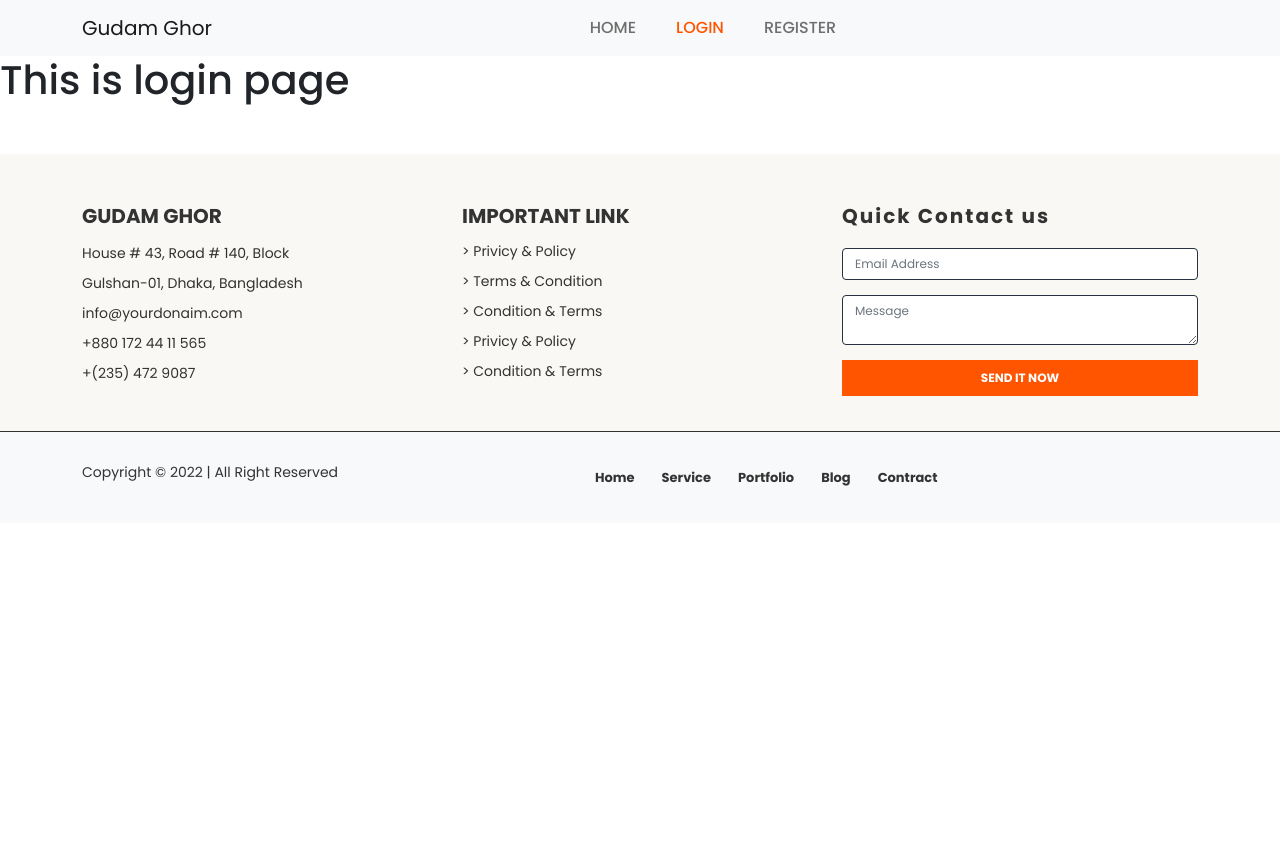
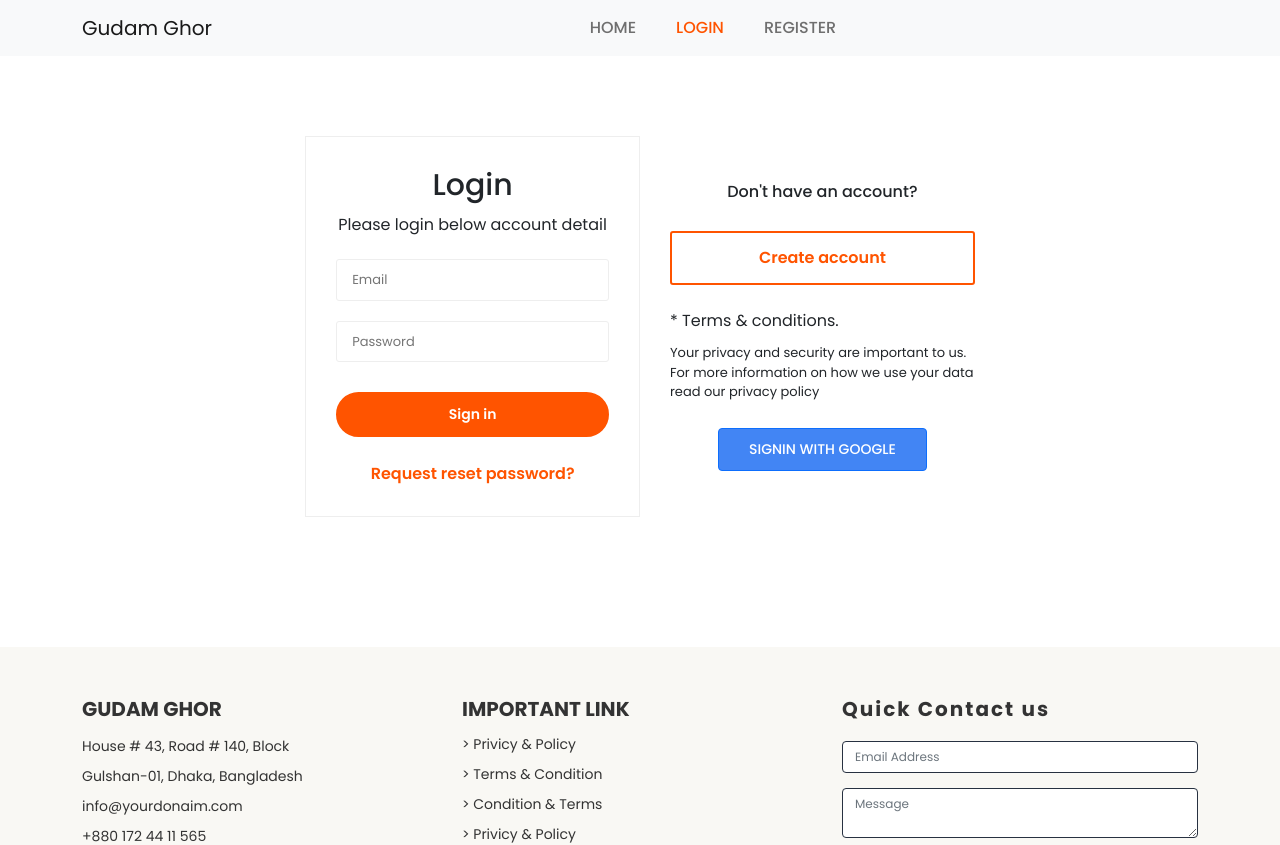
Before and after one commit to asadjulhas/gudam-ghor-warehouse-management-client-side, a React (Create React App) app: page /login in a window 1280 px wide. Shown: the top 845 px of the page. Before the commit the page ends 800 px from the top, so only its background shows below. Built offline with nearby package versions, Linux system fonts and the light colour scheme; no server answers.

Commit message:
Implement login page

```diff
--- a/src/App.css
+++ b/src/App.css
@@ -30,6 +30,11 @@ a {
   color: #61dafb;
 }
 
+.spinner {
+	text-align: center;
+	margin-top: 32px;
+}
+
 @keyframes App-logo-spin {
   from {
     transform: rotate(0deg);
--- a/src/App.js
+++ b/src/App.js
@@ -1,24 +1,32 @@
-import './App.css';
-import 'bootstrap/dist/css/bootstrap.min.css';
-import Header from './Components/Shared/Header/Header';
-import { Route, Routes } from 'react-router-dom';
-import Home from './Components/Home/Home';
-import Footer from './Components/Shared/Footer/Footer';
-import Inventory from './Components/Pages/Inventory/Inventory';
-import Login from './Components/Pages/Login/Login';
-import Register from './Components/Pages/Register/Register';
+import "./App.css";
+import "bootstrap/dist/css/bootstrap.min.css";
+import Header from "./Components/Shared/Header/Header";
+import { Route, Routes } from "react-router-dom";
+import Home from "./Components/Home/Home";
+import Footer from "./Components/Shared/Footer/Footer";
+import Inventory from "./Components/Pages/Inventory/Inventory";
+import Login from "./Components/Pages/Login/Login";
+import Register from "./Components/Pages/Register/Register";
+import RequireAuth from "./RequireAuth";
 
 function App() {
   return (
     <div className="App">
-      <Header/>
+      <Header />
       <Routes>
-        <Route path='/' element={<Home/>} />
-        <Route path='/inventory/:id' element={<Inventory/>} />
-        <Route path='/register' element={<Register/>} />
-        <Route path='/login' element={<Login/>} />
+        <Route path="/" element={<Home />} />
+        <Route
+          path="/inventory/:id"
+          element={
+            <RequireAuth>
+              <Inventory />
+            </RequireAuth>
+          }
+        />
+        <Route path="/register" element={<Register />} />
+        <Route path="/login" element={<Login />} />
       </Routes>
-      <Footer/>
+      <Footer />
     </div>
   );
 }
--- a/src/Components/Pages/Login/Login.js
+++ b/src/Components/Pages/Login/Login.js
@@ -1,10 +1,71 @@
-import React from 'react';
+import React from "react";
+import { Button, Spinner } from "react-bootstrap";
+import { Link, useLocation, useNavigate } from "react-router-dom";
+import auth from "../../../firebaseinit";
+import "./Login.css";
+import { useAuthState } from 'react-firebase-hooks/auth';
+import GoogleSignin from "../../../Hooks/GoogleSignin";
 
 const Login = () => {
+  const [userLogin, loadingLogin, errorLogin] = useAuthState(auth);
+
+  let navigate = useNavigate();
+  let location = useLocation();
+
+  let from = location.state?.from?.pathname || "/";
+
+  if(loadingLogin) {
+    return (
+      <div className="spinner">
+       <Spinner animation="grow" variant="danger" />
+      </div>
+    )
+  }
+
+  if(userLogin) {
+    navigate(from, { replace: true });
+  }
+
   return (
-    <div>
-      <h1>This is login page</h1>
-    </div>
+    <section className="section-tb-padding">
+      <div className="container">
+        <div className="row">
+          <div className="col">
+            <div className="register-area">
+              <div className="register-box">
+                <h1>Login</h1>
+                <p>Please login below account detail</p>
+                <form>
+                  <input type="text" name="email" placeholder="Email" />
+                  <input type="text" name="password" placeholder="Password" />
+                  <Button className="btn-style1">Sign in</Button>
+                  <Link to='' class="re-password">Request reset password?</Link>
+                </form>
+              </div>
+              <div className="register-account">
+                <h4>Don't have an account?</h4>
+                <Link to='/register' className="ceate-a">
+                Create account
+                </Link>
+                <div className="register-info">
+                  <span className="terms-link">
+                    <span>*</span> Terms &amp; conditions.
+                  </span>
+                  <p>
+                    Your privacy and security are important to us. For more
+                    information on how we use your data read our
+                    <span> privacy policy</span>
+                  </p>
+                  <div className="text-center">
+                    <GoogleSignin/>
+                  </div>
+                </div>
+              </div>
+            </div>
+          </div>
+        </div>
+      </div>
+    </section>
   );
 };
 
--- a/src/Components/Pages/Register/Register.css
+++ b/src/Components/Pages/Register/Register.css
@@ -123,3 +123,15 @@
   background-color: #4285F4 !important;
   margin-top: 10px;;
 }
+.register-info{
+	margin-top: 24px;
+}
+.re-password {
+	color: #FF5400;
+	margin-top: 25px;
+	font-weight: 600;
+	display: flex;
+	align-items: center;
+	justify-content: center;
+	text-align: center;
+}
--- a/src/Components/Pages/Register/Register.js
+++ b/src/Components/Pages/Register/Register.js
@@ -1,12 +1,30 @@
 import React from "react";
-import { Button } from "react-bootstrap";
-import { Link } from "react-router-dom";
+import { Button, Spinner } from "react-bootstrap";
+import { Link, useLocation, useNavigate } from "react-router-dom";
 import auth from "../../../firebaseinit";
 import "./Register.css";
-import { useSignInWithGoogle } from 'react-firebase-hooks/auth';
+import { useAuthState } from 'react-firebase-hooks/auth';
+import GoogleSignin from "../../../Hooks/GoogleSignin";
 
 const Register = () => {
-  const [signInWithGoogle, user, loading, error] = useSignInWithGoogle(auth);
+  const [userLogin, loadingLogin, errorLogin] = useAuthState(auth);
+
+  let navigate = useNavigate();
+  let location = useLocation();
+
+  let from = location.state?.from?.pathname || "/";
+
+  if(loadingLogin) {
+    return (
+      <div className="spinner">
+       <Spinner animation="grow" variant="danger" />
+      </div>
+    )
+  }
+
+  if(userLogin) {
+    navigate(from, { replace: true });
+  }
 
   return (
     <section className="section-tb-padding">
@@ -30,16 +48,16 @@ const Register = () => {
                   Log in
                 </Link>
                 <div className="register-info">
-                  <a href="terms-conditions.html" className="terms-link">
+                <span className="terms-link">
                     <span>*</span> Terms &amp; conditions.
-                  </a>
+                  </span>
                   <p>
                     Your privacy and security are important to us. For more
                     information on how we use your data read our
-                    <a href="privacy-policy.html">privacy policy</a>
+                    <span>privacy policy</span>
                   </p>
                   <div className="text-center">
-                <Button onClick={()=> signInWithGoogle()} className="btn-style2 google_signin">{loading ? 'Please Wait' : 'Signin with google'} </Button>
+                    <GoogleSignin/>
                   </div>
                 </div>
               </div>
--- /dev/null
+++ b/src/Hooks/GoogleSignin.js
@@ -0,0 +1,16 @@
+import React from 'react';
+import { Button } from 'react-bootstrap';
+import { useSignInWithGoogle } from 'react-firebase-hooks/auth';
+import auth from '../firebaseinit';
+
+const GoogleSignin = () => {
+
+  const [signInWithGoogle, user, loading, error] = useSignInWithGoogle(auth);
+  return (
+    <>
+      <Button onClick={()=> signInWithGoogle()} className="btn-style2 google_signin">{loading ? 'Please Wait' : 'Signin with google'} </Button>
+    </>
+  );
+};
+
+export default GoogleSignin;
--- /dev/null
+++ b/src/RequireAuth.js
@@ -0,0 +1,28 @@
+import { Navigate, useLocation } from "react-router-dom";
+import { useAuthState } from 'react-firebase-hooks/auth';
+import auth from "./firebaseinit";
+import { Spinner } from "react-bootstrap";
+
+function RequireAuth({ children }) {
+
+  let location = useLocation();
+  const [user, loading, error] = useAuthState(auth);
+  if(loading) {
+    return (
+      <div className="spinner">
+       <Spinner animation="grow" variant="danger" />
+      </div>
+    )
+  }
+  if (!user?.uid) {
+    // Redirect them to the /login page, but save the current location they were
+    // trying to go to when they were redirected. This allows us to send them
+    // along to that page after they login, which is a nicer user experience
+    // than dropping them off on the home page.
+    return <Navigate to="/login" state={{ from: location }} replace />;
+  }
+
+  return children;
+}
+
+export default RequireAuth;
```
